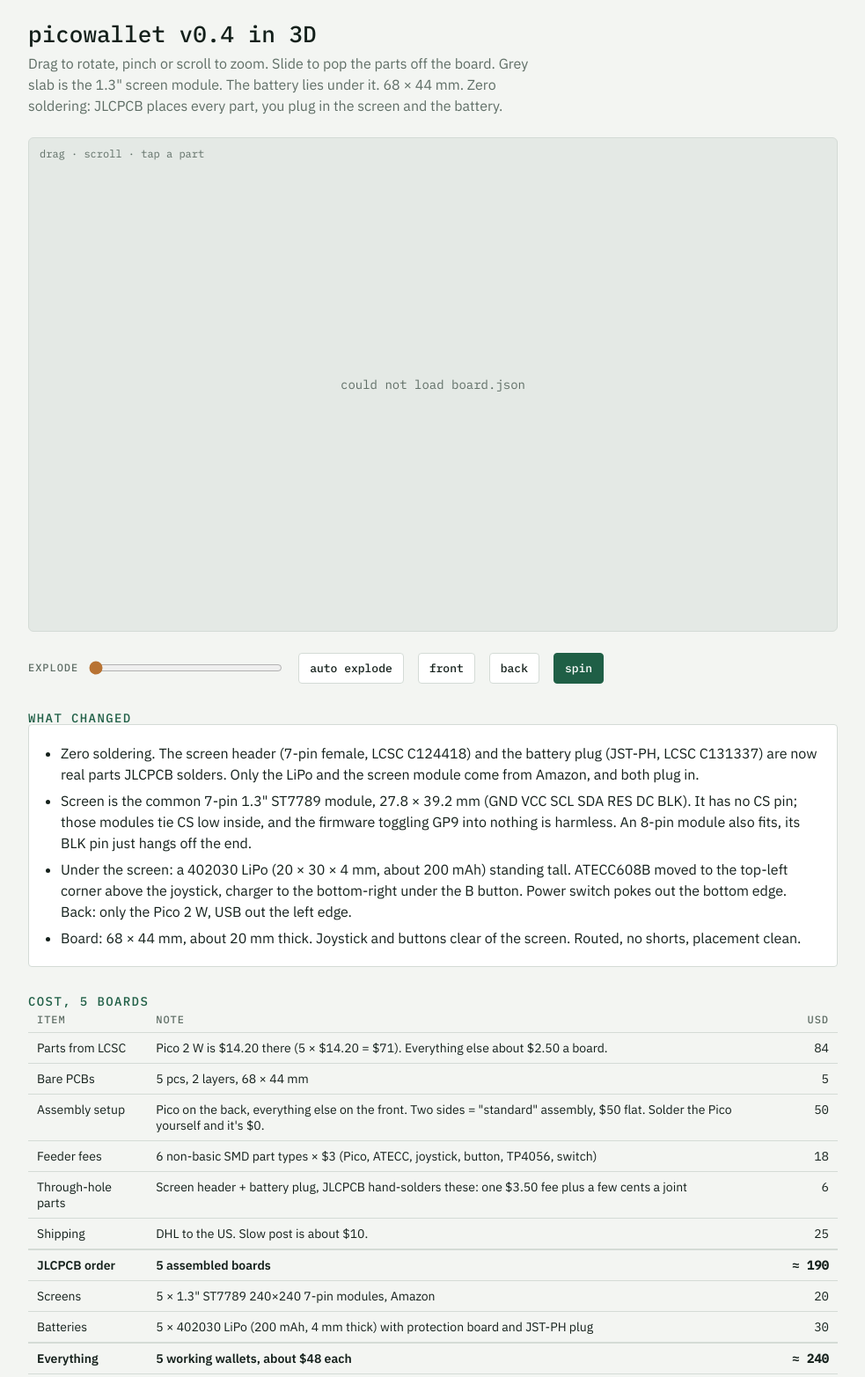
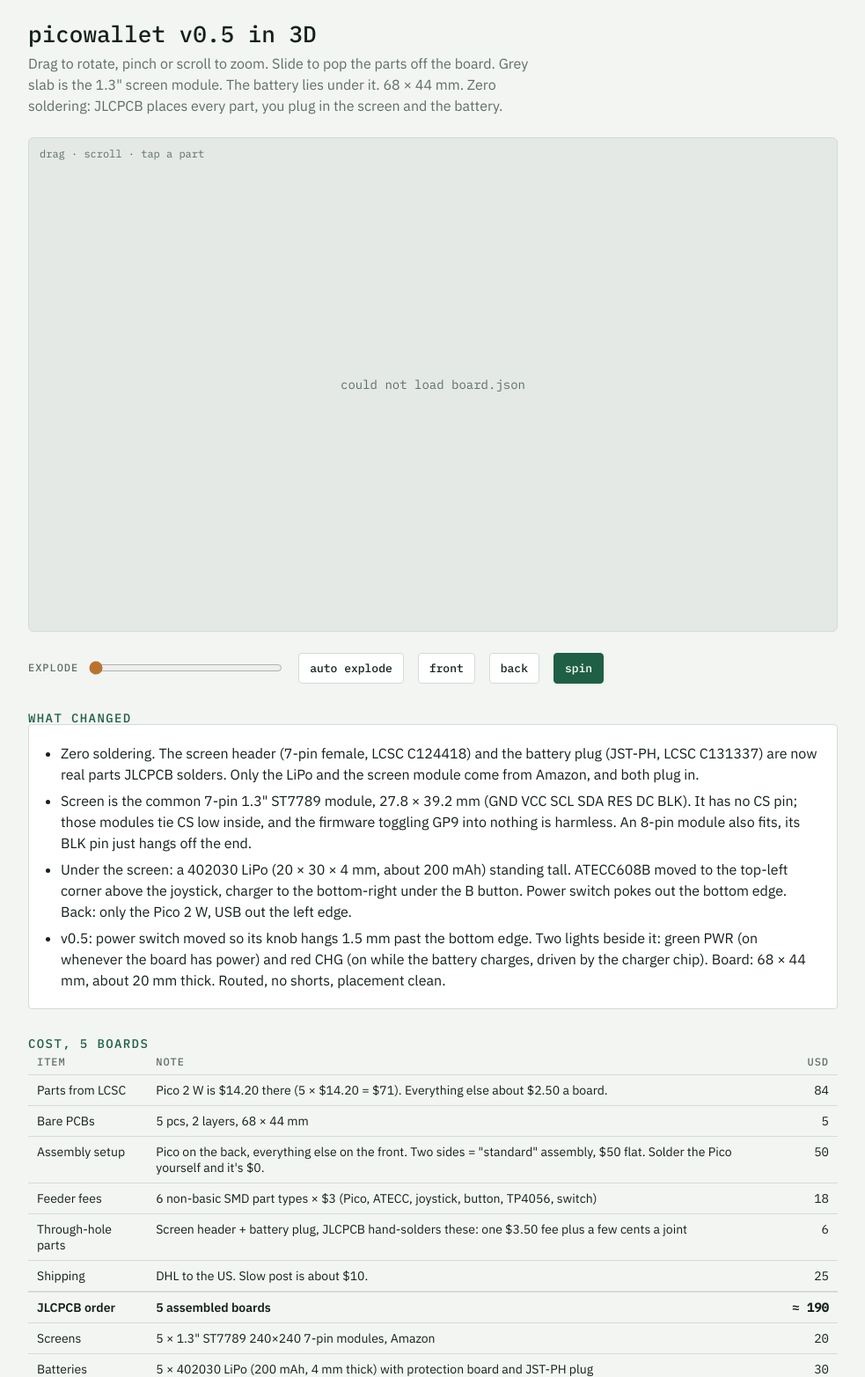
Before and after one commit to clawdbotatg/clawd-research, a plain HTML site: page tscircuit/picowallet-3d/picowallet-3d.html in a window 1280 px wide. Shown: the top 1565 px of the page at 88% size, without its empty margins (148-1131 px from the left). Drawn offline with nearby package versions, Linux system fonts and the light colour scheme; no server answers.

Commit message:
tscircuit: picowallet v0.5 page

```diff
--- a/tscircuit/picowallet-3d/picowallet-3d.html
+++ b/tscircuit/picowallet-3d/picowallet-3d.html
@@ -1,4 +1,4 @@
-<title>picowallet v0.4 in 3D</title>
+<title>picowallet v0.5 in 3D</title>
 <link rel="stylesheet" href="https://fonts.googleapis.com/css2?family=IBM+Plex+Mono:wght@400;500&family=IBM+Plex+Sans:wght@400;600&display=swap">
 <style>
 :root{--bg:#F3F5F2;--ink:#14201B;--mute:#5F6E66;--mask:#1F5F46;--copper:#B87333;--line:#D4DBD6;--panel:#FFFFFF;--stage:#E4E9E5}
@@ -34,7 +34,7 @@ ul{margin:0;padding-left:20px} li{margin:6px 0}
 @media (prefers-reduced-motion: reduce){#stage{scroll-behavior:auto}}
 </style>
 <main>
-<header><h1>picowallet v0.4 in 3D</h1><p class="sub">Drag to rotate, pinch or scroll to zoom. Slide to pop the parts off the board. Grey slab is the 1.3" screen module. The battery lies under it. 68 × 44 mm. Zero soldering: JLCPCB places every part, you plug in the screen and the battery.</p></header>
+<header><h1>picowallet v0.5 in 3D</h1><p class="sub">Drag to rotate, pinch or scroll to zoom. Slide to pop the parts off the board. Grey slab is the 1.3" screen module. The battery lies under it. 68 × 44 mm. Zero soldering: JLCPCB places every part, you plug in the screen and the battery.</p></header>
 
 <div id="stage"><div id="loading">loading the model (10 MB)…</div><div id="tip">drag · scroll · tap a part</div><div id="name"></div></div>
 <div class="bar">
@@ -49,7 +49,7 @@ ul{margin:0;padding-left:20px} li{margin:6px 0}
 <li>Zero soldering. The screen header (7-pin female, LCSC C124418) and the battery plug (JST-PH, LCSC C131337) are now real parts JLCPCB solders. Only the LiPo and the screen module come from Amazon, and both plug in.</li>
 <li>Screen is the common 7-pin 1.3" ST7789 module, 27.8 × 39.2 mm (GND VCC SCL SDA RES DC BLK). It has no CS pin; those modules tie CS low inside, and the firmware toggling GP9 into nothing is harmless. An 8-pin module also fits, its BLK pin just hangs off the end.</li>
 <li>Under the screen: a 402030 LiPo (20 × 30 × 4 mm, about 200 mAh) standing tall. ATECC608B moved to the top-left corner above the joystick, charger to the bottom-right under the B button. Power switch pokes out the bottom edge. Back: only the Pico 2 W, USB out the left edge.</li>
-<li>Board: 68 × 44 mm, about 20 mm thick. Joystick and buttons clear of the screen. Routed, no shorts, placement clean.</li>
+<li>v0.5: power switch moved so its knob hangs 1.5 mm past the bottom edge. Two lights beside it: green PWR (on whenever the board has power) and red CHG (on while the battery charges, driven by the charger chip). Board: 68 × 44 mm, about 20 mm thick. Routed, no shorts, placement clean.</li>
 </ul></div></section>
 
 <section><h2>Cost, 5 boards</h2><div class="wrap"><table>
@@ -150,7 +150,7 @@ ul{margin:0;padding-left:20px} li{margin:6px 0}
     ptr.set(((e.clientX-r.left)/r.width)*2-1,-((e.clientY-r.top)/r.height)*2+1);
     ray.setFromCamera(ptr,camera);
     var hit=ray.intersectObjects(parts.map(function(p){return p.obj;}),true)[0];
-    var labels={U1:'U1 Raspberry Pi Pico 2 W',U2:'U2 ATECC608B secure element',U3:'U3 TP4056 LiPo charger',DISP1:'1.3" ST7789 screen module',SW5:'joystick',SW1:'button A',SW2:'button B',SW6:'power switch',BT1:'LiPo 402030 under the screen, drawn only',J2:'battery plug (JST-PH)',J1:'7-pin screen header + screen module',D1:'Schottky diode',R1:'4.7k pull-up',R2:'4.7k pull-up',R3:'2k charge-current set',C1:'100 nF',C2:'10 µF',C3:'10 µF'};
+    var labels={U1:'U1 Raspberry Pi Pico 2 W',U2:'U2 ATECC608B secure element',U3:'U3 TP4056 LiPo charger',DISP1:'1.3" ST7789 screen module',SW5:'joystick',SW1:'button A',SW2:'button B',SW6:'power switch',LED1:'PWR light (green)',LED2:'CHG light (red)',R4:'1k LED resistor',R5:'1k LED resistor',BT1:'LiPo 402030 under the screen, drawn only',J2:'battery plug (JST-PH)',J1:'7-pin screen header + screen module',D1:'Schottky diode',R1:'4.7k pull-up',R2:'4.7k pull-up',R3:'2k charge-current set',C1:'100 nF',C2:'10 µF',C3:'10 µF'};
     var n=''; if(hit){var o=hit.object; while(o&&o.parent&&o.parent!==scene&&!labels[o.name]) o=o.parent; n=labels[o.name]||o.name;}
     nameEl.textContent=n;
   });
```
